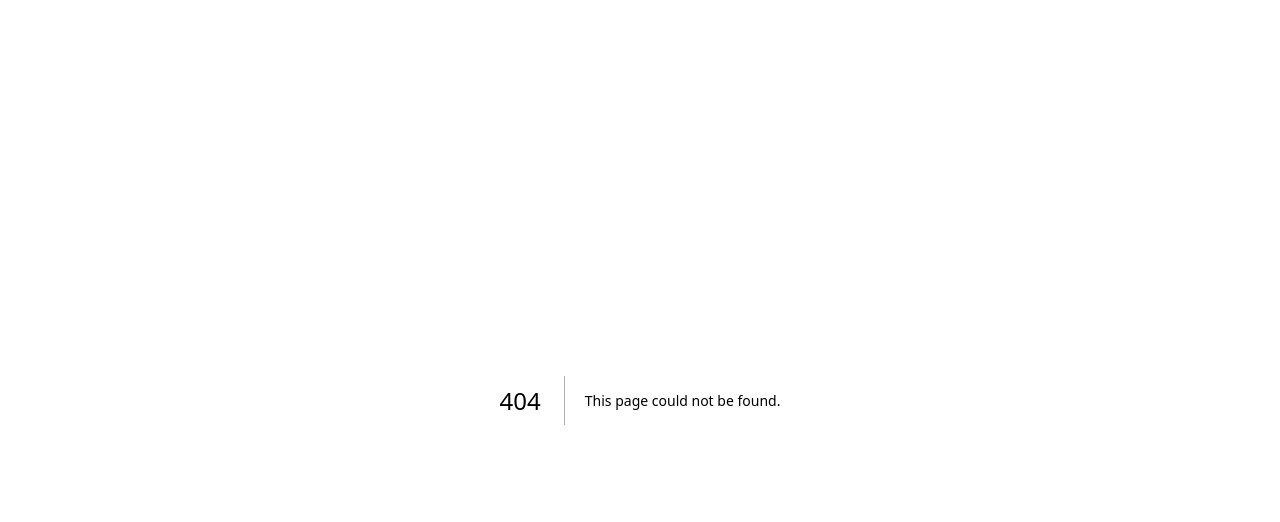
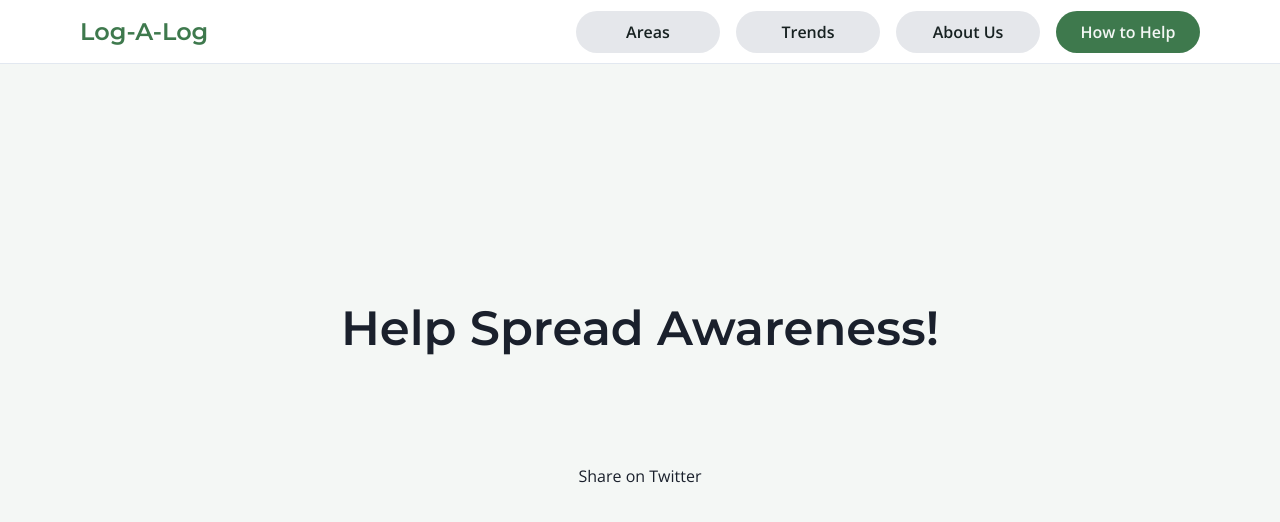
Before and after one commit to spudbracketspud/GreatUniHack2023, a Next.js app in the folder frontend/: page /help in a window 1280 px wide. Before the commit this address had no page. Shown: the top 522 px of the page. Built offline with nearby package versions, Linux system fonts and the light colour scheme.

Commit message:
twitter post functionality

```diff
--- a/frontend/src/components/navbar.tsx
+++ b/frontend/src/components/navbar.tsx
@@ -34,7 +34,7 @@ function NavBar() {
         <NavBarButton value="Areas" url="/areas" />
         <NavBarButton value="Trends" url="/" />
         <NavBarButton value="About Us" url="/" />
-        <NavBarButton value="Donate" url="/" accent={true} />
+        <NavBarButton value="How to Help" url="/help" accent={true} />
       </div>
     </div>
   );
--- /dev/null
+++ b/frontend/src/pages/help.tsx
@@ -0,0 +1,31 @@
+import React from 'react';
+import Container from "@/components/container";
+import NavBar from "../components/navbar";
+
+
+function Homepage() {
+  // Text to pre-fill in the tweet
+  const tweetText = "Learn more about deforestation with Log-A-Log #Awareness";
+
+  // URL to open the Twitter Web Intent
+  const tweetIntentURL = `https://twitter.com/intent/tweet?text=${encodeURIComponent(tweetText)}`;
+
+  return (
+    <div className="fixed h-full w-full min-h-screen bg-seasalt">
+      <NavBar />
+      <Container>
+        <div className="flex flex-col space-y-28 text-center">
+          <h1 className="pt-1/3 font-display text-5xl font-semibold mt-60">
+            Help Spread Awareness!
+          </h1>
+
+          <a href={tweetIntentURL} target="_blank" rel="noopener noreferrer">
+            <button>Share on Twitter</button>
+          </a>
+        </div>
+      </Container>
+    </div>
+  );
+}
+
+export default Homepage;
```
